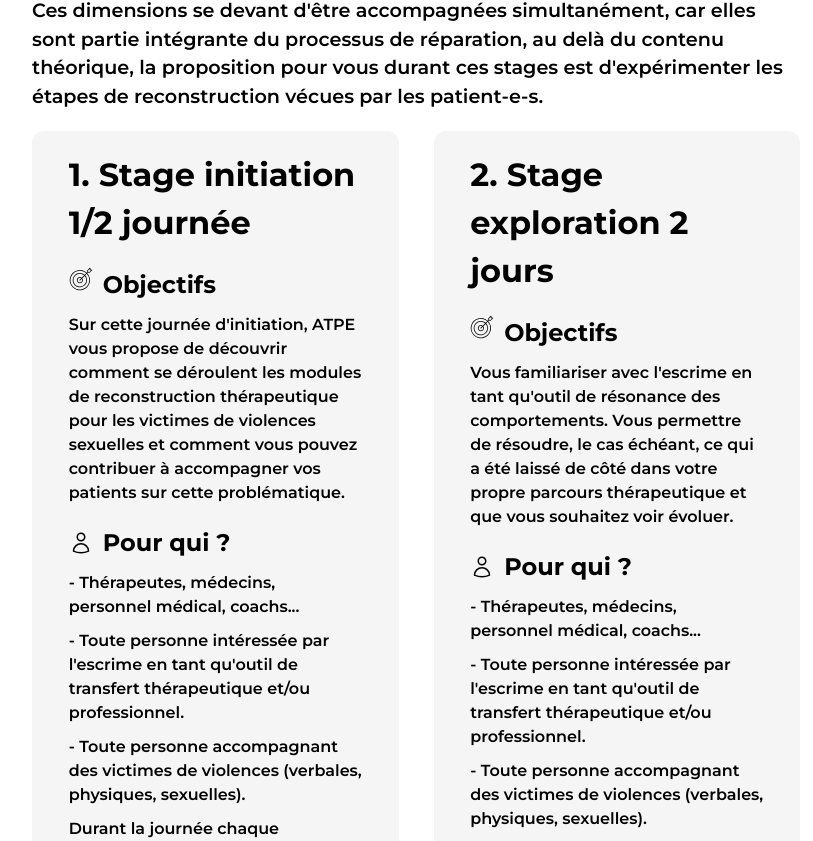
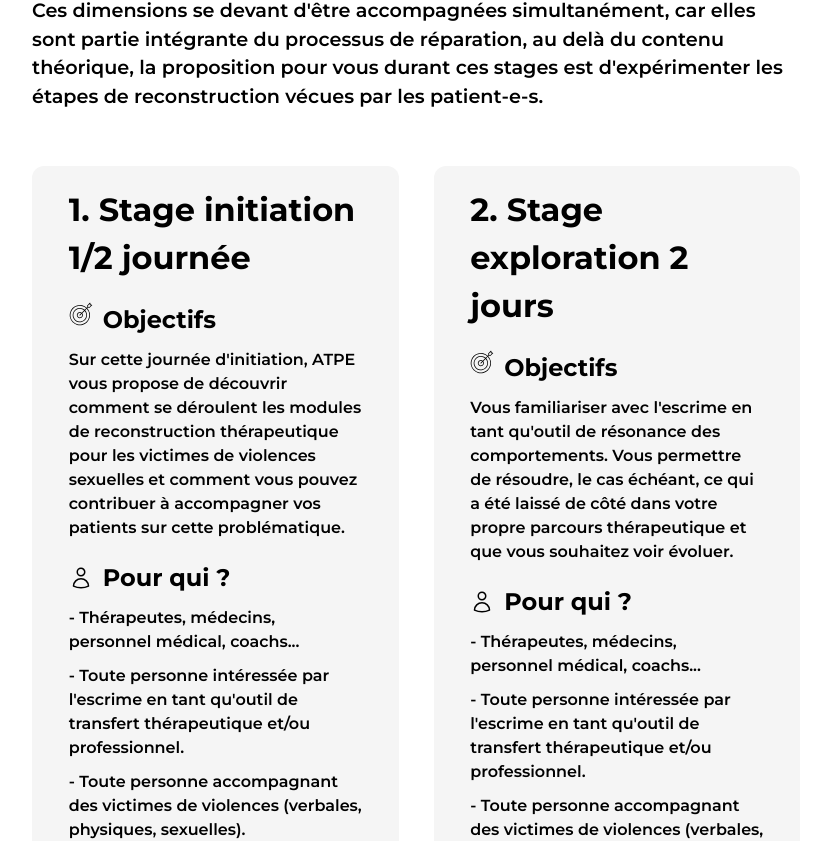
Before and after one commit to Matsuel/ATPE, a Next.js app: page /professionnels in a window 1280 px wide. Shown: the part 1729-2570 px from the top of the page, without its empty margins (224-1037 px from the left). Built offline with nearby package versions, Linux system fonts and the light colour scheme.

Commit message:
edit stroke width

```diff
--- a/src/styles/Professionnels.module.scss
+++ b/src/styles/Professionnels.module.scss
@@ -138,6 +138,8 @@
             flex-direction: row;
             align-items: stretch;
             gap: 35px;
+            margin-bottom: 35px;
+            margin-top: 35px;
 
             .ProfessionnelsProgramme_Card {
                 width: 100%;
```
Also changed, not shown: src/assets/check.svg.
